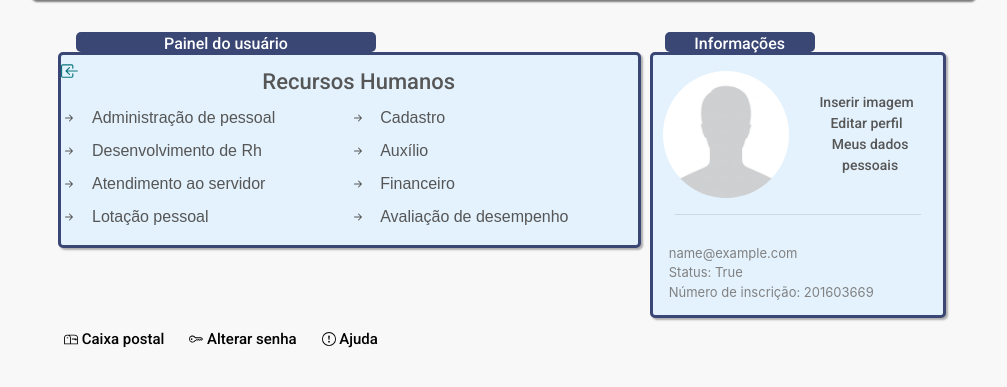
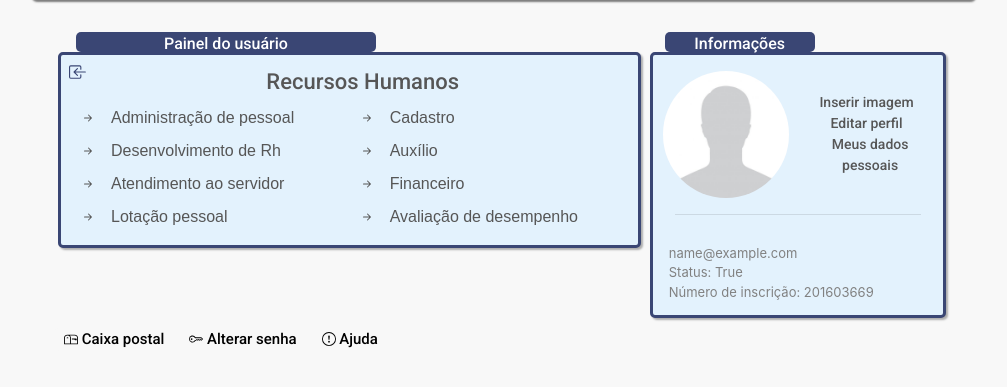
Before and after one commit to aandrefms/DjangoGerenciador, a Django app: page /painelusuario/rh in a window 1280 px wide. Shown: the part 108-495 px from the top of the page, without its empty margins (138-1145 px from the left). Run offline with Django 3.2, Linux system fonts and the light colour scheme; the visitor is signed in with stand-in values (Sample User, id 1); parts of the project's set-up code (start-up, migrations or seed data) failed here and were passed over; some libraries are stand-ins or nearby versions.

Commit message:
Ajustei algumas paginas

```diff
--- a/infra/templates/infra/documento_inserir.html
+++ b/infra/templates/infra/documento_inserir.html
@@ -15,7 +15,7 @@
 
 </style>
 
-<a href="{% url 'paginas:painel' %}" style="color:black;float:right; margin-top:10px;">
+<a href="{% url 'paginas:painel' %}" style="color:#3a4674;float:right; margin-top:10px;">
             <svg xmlns="http://www.w3.org/2000/svg" width="18" height="18" style="margin-top:4px; " fill="currentColor" class="bi bi-box-arrow-in-left" viewBox="0 0 16 16">
             <path fill-rule="evenodd" d="M10 3.5a.5.5 0 0 0-.5-.5h-8a.5.5 0 0 0-.5.5v9a.5.5 0 0 0 .5.5h8a.5.5 0 0 0 .5-.5v-2a.5.5 0 0 1 1 0v2A1.5 1.5 0 0 1 9.5 14h-8A1.5 1.5 0 0 1 0 12.5v-9A1.5 1.5 0 0 1 1.5 2h8A1.5 1.5 0 0 1 11 3.5v2a.5.5 0 0 1-1 0v-2z"/>
             <path fill-rule="evenodd" d="M4.146 8.354a.5.5 0 0 1 0-.708l3-3a.5.5 0 1 1 .708.708L5.707 7.5H14.5a.5.5 0 0 1 0 1H5.707l2.147 2.146a.5.5 0 0 1-.708.708l-3-3z"/>
--- a/infra/templates/infra/processo_create.html
+++ b/infra/templates/infra/processo_create.html
@@ -46,7 +46,7 @@
 
 
 
-        <a href="{% url 'paginas:painel' %}" style="color:black;float:right; margin-top:10px;">
+        <a href="{% url 'paginas:painel' %}" style="float:right; margin-top:10px;">
             <svg xmlns="http://www.w3.org/2000/svg" width="18" height="18" style="margin-top:4px; color:#3a4674; " fill="currentColor" class="bi bi-box-arrow-in-left" viewBox="0 0 16 16">
             <path fill-rule="evenodd" d="M10 3.5a.5.5 0 0 0-.5-.5h-8a.5.5 0 0 0-.5.5v9a.5.5 0 0 0 .5.5h8a.5.5 0 0 0 .5-.5v-2a.5.5 0 0 1 1 0v2A1.5 1.5 0 0 1 9.5 14h-8A1.5 1.5 0 0 1 0 12.5v-9A1.5 1.5 0 0 1 1.5 2h8A1.5 1.5 0 0 1 11 3.5v2a.5.5 0 0 1-1 0v-2z"/>
             <path fill-rule="evenodd" d="M4.146 8.354a.5.5 0 0 1 0-.708l3-3a.5.5 0 1 1 .708.708L5.707 7.5H14.5a.5.5 0 0 1 0 1H5.707l2.147 2.146a.5.5 0 0 1-.708.708l-3-3z"/>
--- a/infra/templates/infra/processo_editar.html
+++ b/infra/templates/infra/processo_editar.html
@@ -45,7 +45,7 @@
 
 </style>
 
-<a href="{% url 'paginas:painel' %}" style="color:black;float:right; margin-top:10px;">
+<a href="{% url 'paginas:painel' %}" style="color:#3a4674;float:right; margin-top:10px;">
             <svg xmlns="http://www.w3.org/2000/svg" width="18" height="18" style="margin-top:4px; " fill="currentColor" class="bi bi-box-arrow-in-left" viewBox="0 0 16 16">
             <path fill-rule="evenodd" d="M10 3.5a.5.5 0 0 0-.5-.5h-8a.5.5 0 0 0-.5.5v9a.5.5 0 0 0 .5.5h8a.5.5 0 0 0 .5-.5v-2a.5.5 0 0 1 1 0v2A1.5 1.5 0 0 1 9.5 14h-8A1.5 1.5 0 0 1 0 12.5v-9A1.5 1.5 0 0 1 1.5 2h8A1.5 1.5 0 0 1 11 3.5v2a.5.5 0 0 1-1 0v-2z"/>
             <path fill-rule="evenodd" d="M4.146 8.354a.5.5 0 0 1 0-.708l3-3a.5.5 0 1 1 .708.708L5.707 7.5H14.5a.5.5 0 0 1 0 1H5.707l2.147 2.146a.5.5 0 0 1-.708.708l-3-3z"/>
--- a/templates/menu_processo.html
+++ b/templates/menu_processo.html
@@ -12,7 +12,7 @@
 
         <h5 class="titulos" >Processos</h5>
     </div>
-  <div class="row align-items-start">
+  <div class="row align-items-start ml-1">
     <div  class="col" style="padding:0;">
         <dl>
             <dd>
--- a/templates/menu_rh.html
+++ b/templates/menu_rh.html
@@ -4,16 +4,15 @@
 
 <div  class="container">
     <div class="row" style="">
-        <a href="{% url 'paginas:painel' %}" style="color:#0A747C; margin-top:3px;">
-             <svg xmlns="http://www.w3.org/2000/svg" width="18" height="18" style="margin-top:4px;" fill="currentColor" class="bi bi-box-arrow-in-left" viewBox="0 0 16 16">
+        <a href="{% url 'paginas:painel' %}" style="color:#3a4674;">
+            <svg xmlns="http://www.w3.org/2000/svg" width="18" height="18" style="margin-top:4px; " fill="currentColor" class="bi bi-box-arrow-in-left ml-2 mt-2" viewBox="0 0 16 16">
             <path fill-rule="evenodd" d="M10 3.5a.5.5 0 0 0-.5-.5h-8a.5.5 0 0 0-.5.5v9a.5.5 0 0 0 .5.5h8a.5.5 0 0 0 .5-.5v-2a.5.5 0 0 1 1 0v2A1.5 1.5 0 0 1 9.5 14h-8A1.5 1.5 0 0 1 0 12.5v-9A1.5 1.5 0 0 1 1.5 2h8A1.5 1.5 0 0 1 11 3.5v2a.5.5 0 0 1-1 0v-2z"/>
             <path fill-rule="evenodd" d="M4.146 8.354a.5.5 0 0 1 0-.708l3-3a.5.5 0 1 1 .708.708L5.707 7.5H14.5a.5.5 0 0 1 0 1H5.707l2.147 2.146a.5.5 0 0 1-.708.708l-3-3z"/>
             </svg>
-
         </a>
         <h5 class="titulos" >Recursos Humanos</h5>
     </div>
-  <div class="row align-items-start">
+  <div class="row align-items-start ml-1">
     <div  class="col" style="padding:0;">
         <dl>
             <dd>
```
Also changed, not shown: rh/templates/rh/funcionario_create.html (+10 -11 lines).
